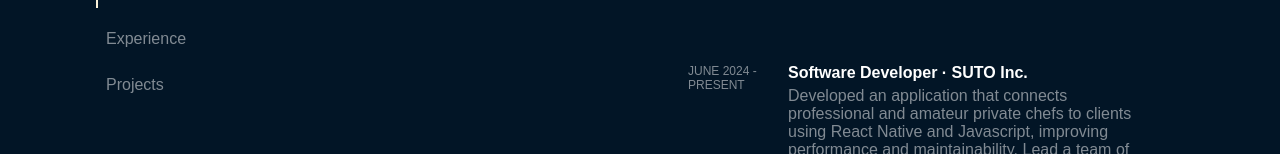
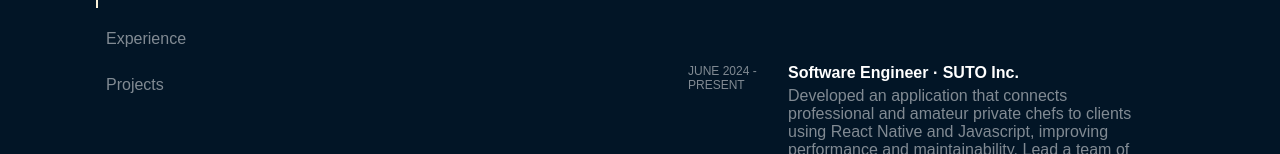
Before and after one commit to elyseherman/Personal-Website, a React (Create React App) app: page / in a window 1280 px wide. Shown: the part 405-559 px from the top of the page. Built offline with nearby package versions, Linux system fonts and the light colour scheme.

Commit message:
Update Experience.js

```diff
--- a/src/Components/Experience.js
+++ b/src/Components/Experience.js
@@ -10,7 +10,7 @@ class Experience extends Component {
             <div>
                 <ExperienceCard
                 yearsPresent='JUNE 2024 - PRESENT'
-                jobTitle='Software Developer · SUTO Inc.'
+                jobTitle='Software Engineer · SUTO Inc.'
                 description='Developed an application that connects professional and amateur private chefs to clients using React Native and Javascript, improving performance and maintainability. Lead a team of software developers, increasing productivity and code quality through mentorship and collaboration. Managed the development pipeline and infrastructure for the application, ensuring efficient CI/CD processes and scalability.'
                 tag1='React' tag2='JavaScript' tag3='HTML' tag4='CSS'
                 />
```
